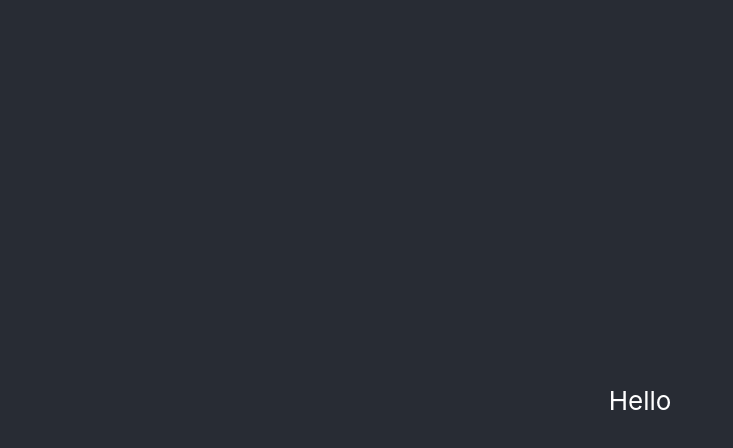
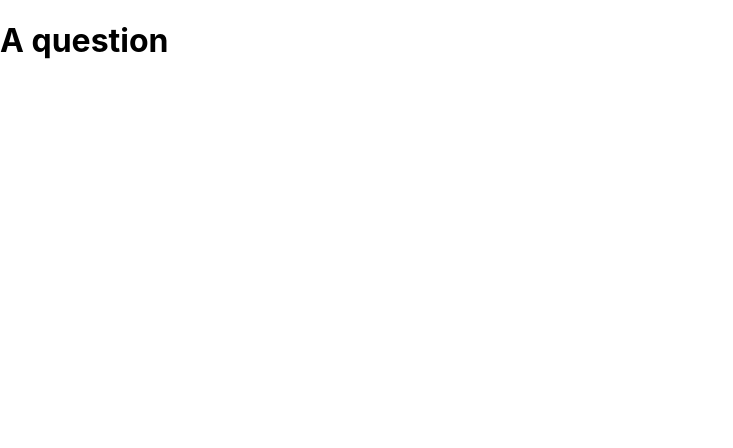
Before and after one commit to ekieff/tandem_apprentice, a React (Create React App) app: page /quiz in a window 1280 px wide. Shown: the top 448 px of the page, without its empty margins (0-733 px from the left). Built offline with nearby package versions, Linux system fonts and the light colour scheme.

Commit message:
scratch out routes and functions

```diff
--- a/package.json
+++ b/package.json
@@ -8,6 +8,7 @@
     "@testing-library/user-event": "^12.1.10",
     "react": "^17.0.1",
     "react-dom": "^17.0.1",
+    "react-router-dom": "^5.2.0",
     "react-scripts": "4.0.0",
     "web-vitals": "^0.2.4"
   },
--- a/src/App.js
+++ b/src/App.js
@@ -1,13 +1,19 @@
 
 import './App.css';
+import {BrowserRouter as Router, Route} from 'react-router-dom'
+import Homepage from './Components/Landing'
+import Question from './Components/Question'
+import Result from './Components/Result'
 
 function App() {
   return (
-    <div className="App">
-      <header className="App-header">
-        Hello
-      </header>
-    </div>
+    <Router>
+      {/* add a navbar */}
+      <Route exact path="/" component={Homepage} />
+      <Route exact path="/quiz" component={Question}/>
+      <Route exact path="/quiz/result" component={Result}/>
+    </Router>
+
   );
 }
 
--- /dev/null
+++ b/src/Components/Landing.js
@@ -0,0 +1,7 @@
+
+function Landing(){
+    return(
+        <h1>Our homepage</h1>
+    )
+}
+export default Landing;
--- /dev/null
+++ b/src/Components/Question.js
@@ -0,0 +1,9 @@
+
+function Question(){
+    return(
+        <h1>A question</h1>
+        // asks a question, on click, delay default pass value to props, render result with props.
+
+    )
+}
+export default Question;
--- /dev/null
+++ b/src/Components/Result.js
@@ -0,0 +1,10 @@
+import {useEffect} from 'react'
+function Result(props){
+    useEffect(() =>{
+        setTimeout(() =>props.history.push('/quiz'), (4000))
+    })
+    return(
+        <h1>Was it right?</h1>
+    )
+}
+export default Result;
```
Also changed, not shown: 1 other file (tests, documents, lock files or other folders).
